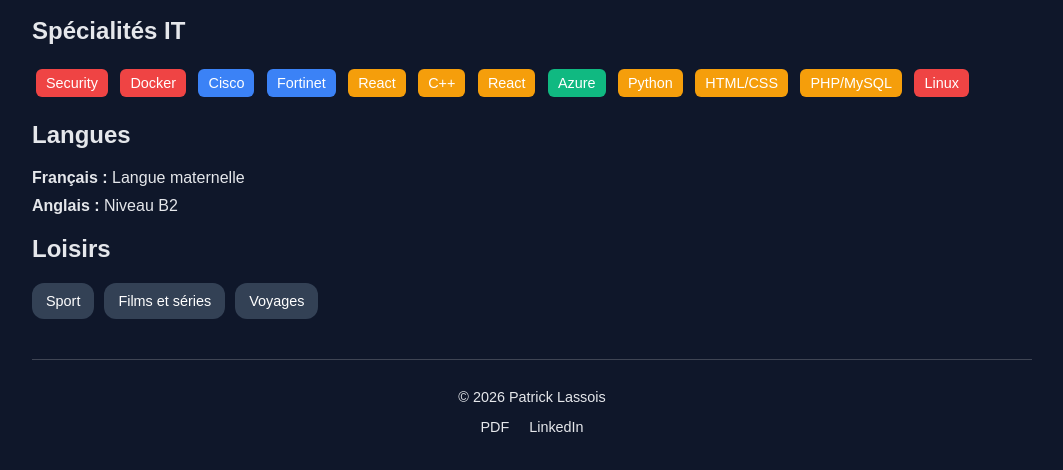
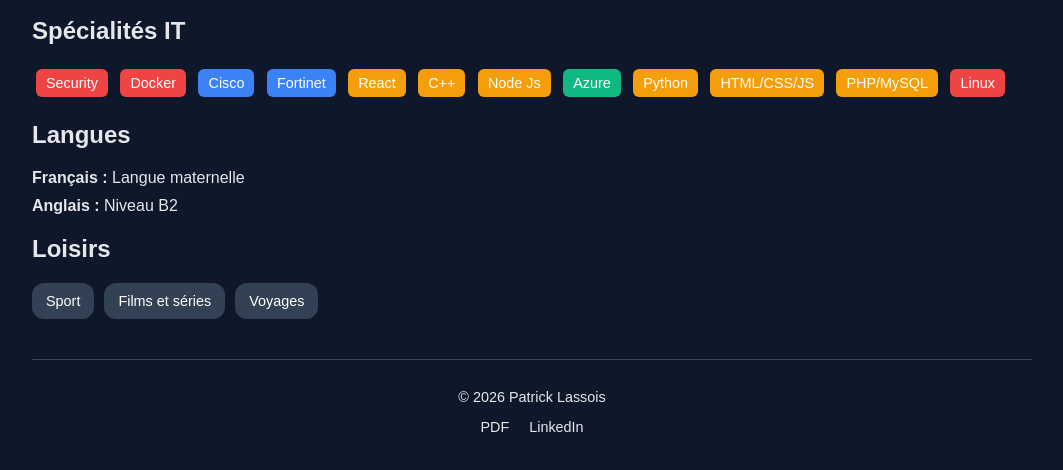
Before and after one commit to patrscl/patrickCV2, a website: page index.html in a window 1280 px wide. Shown: the part 1114-1584 px from the top of the page, without its empty margins (108-1171 px from the left). Drawn offline with nearby package versions, Linux system fonts and the light colour scheme.

Commit message:
Update index.html

```diff
--- a/index.html
+++ b/index.html
@@ -96,10 +96,10 @@
                     <span class="network">Fortinet</span>
                     <span class="dev">React</span>
                     <span class="dev">C++</span>
-                    <span class="dev">React</span>
+                    <span class="dev">Node Js</span>
                     <span class="cloud">Azure</span>
                     <span class="dev">Python</span>
-                    <span class="dev">HTML/CSS</span>
+                    <span class="dev">HTML/CSS/JS</span>
                     <span class="dev">PHP/MySQL</span>
                     <span class="cyber">Linux</span>
                 </div>
```
